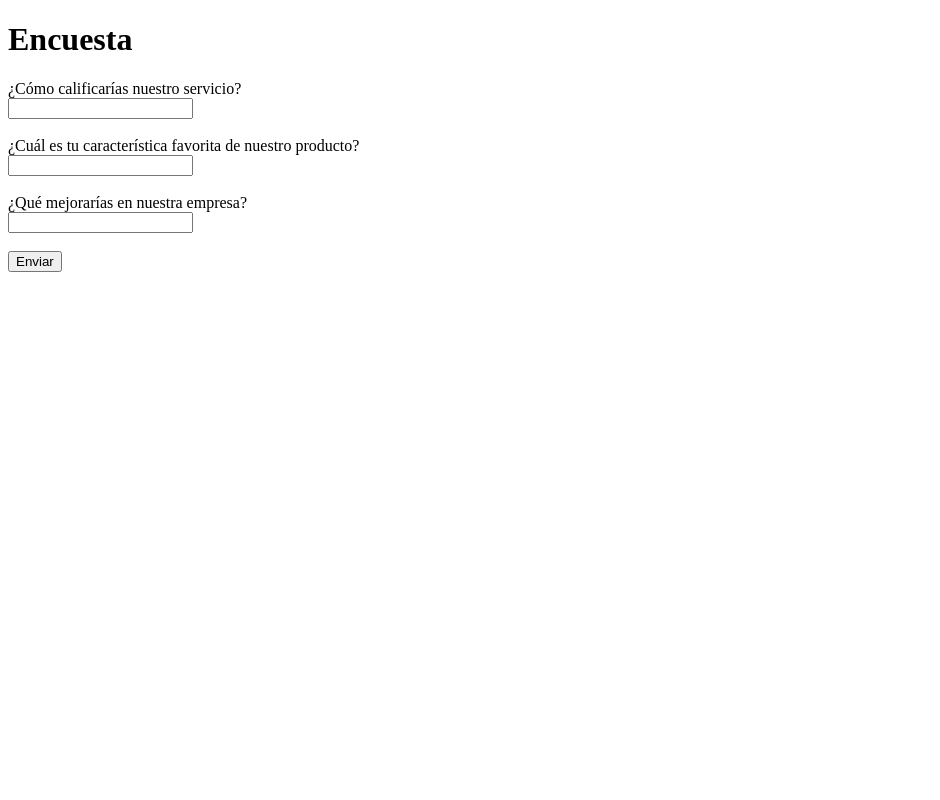
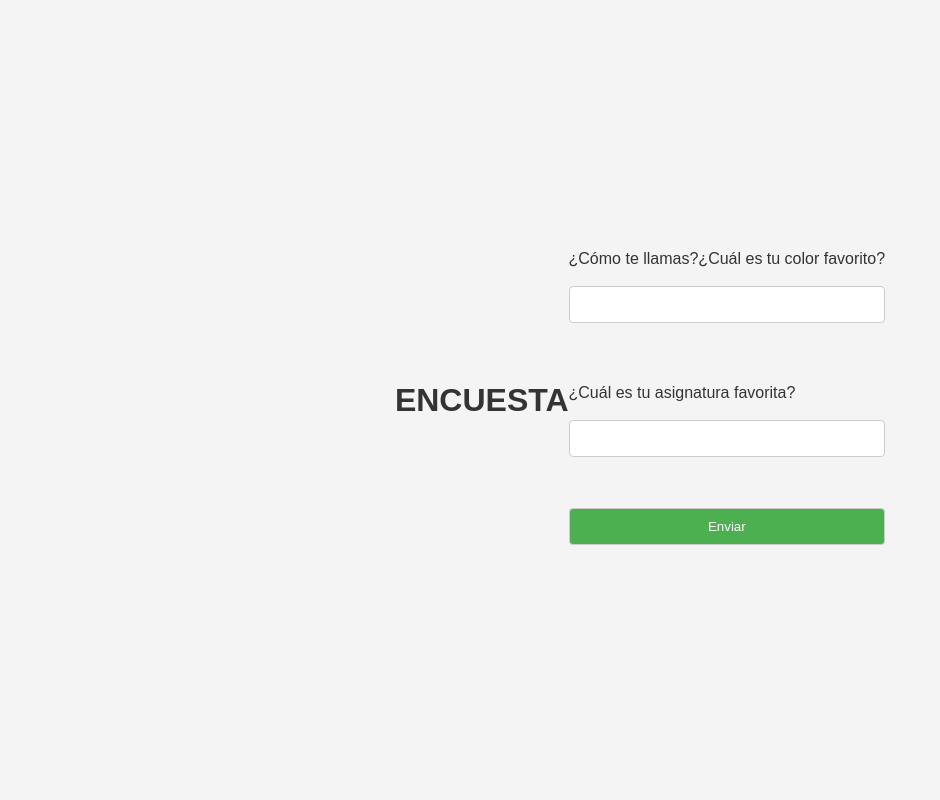
Before and after one commit to i12hurel/Trabajo-GSASD, a Flask app: page / in a window 1280 px wide. Shown: the whole page, without its empty margins (0-940 px from the left). Run offline with Flask 3, Linux system fonts and the light colour scheme.

Commit message:
últimos cambios

```diff
--- a/app.py
+++ b/app.py
@@ -5,9 +5,9 @@ app = Flask(__name__)
 
 # Lista de preguntas de la encuesta
 preguntas_encuesta = [
-    "¿Cómo calificarías nuestro servicio?",
-    "¿Cuál es tu característica favorita de nuestro producto?",
-    "¿Qué mejorarías en nuestra empresa?",
+    "¿Cómo te llamas?"
+    "¿Cuál es tu color favorito?",
+    "¿Cuál es tu asignatura favorita?",
 ]
 
 # Almacenar respuestas de la encuesta
--- a/templates/index.html
+++ b/templates/index.html
@@ -4,9 +4,10 @@
     <meta charset="UTF-8">
     <meta name="viewport" content="width=device-width, initial-scale=1.0">
     <title>Encuesta</title>
+    <link rel="stylesheet" href="style.css" >
 </head>
 <body>
-    <h1>Encuesta</h1>
+    <h1>ENCUESTA</h1>
     <form action="/submit" method="post">
         {% for pregunta in preguntas %}
             <label>{{ pregunta }}</label><br>
--- /dev/null
+++ b/templates/style.css
@@ -0,0 +1,51 @@
+body {
+    font-family: 'Arial', sans-serif;
+    background-color: #f4f4f4;
+    margin: 0;
+    padding: 0;
+    display: flex;
+    justify-content: center;
+    align-items: center;
+    height: 100vh;
+}
+
+.container {
+    background-color: #fff;
+    padding: 20px;
+    border-radius: 8px;
+    box-shadow: 0 0 10px rgba(0, 0, 0, 0.1);
+    max-width: 600px;
+    width: 100%;
+}
+
+h1 {
+    text-align: center;
+    color: #333;
+}
+
+form {
+    display: flex;
+    flex-direction: column;
+}
+
+label {
+    margin-top: 10px;
+    color: #333;
+}
+
+input {
+    padding: 10px;
+    margin-bottom: 15px;
+    border: 1px solid #ccc;
+    border-radius: 4px;
+}
+
+input[type="submit"] {
+    background-color: #4caf50;
+    color: #fff;
+    cursor: pointer;
+}
+
+input[type="submit"]:hover {
+    background-color: #45a049;
+}
```
